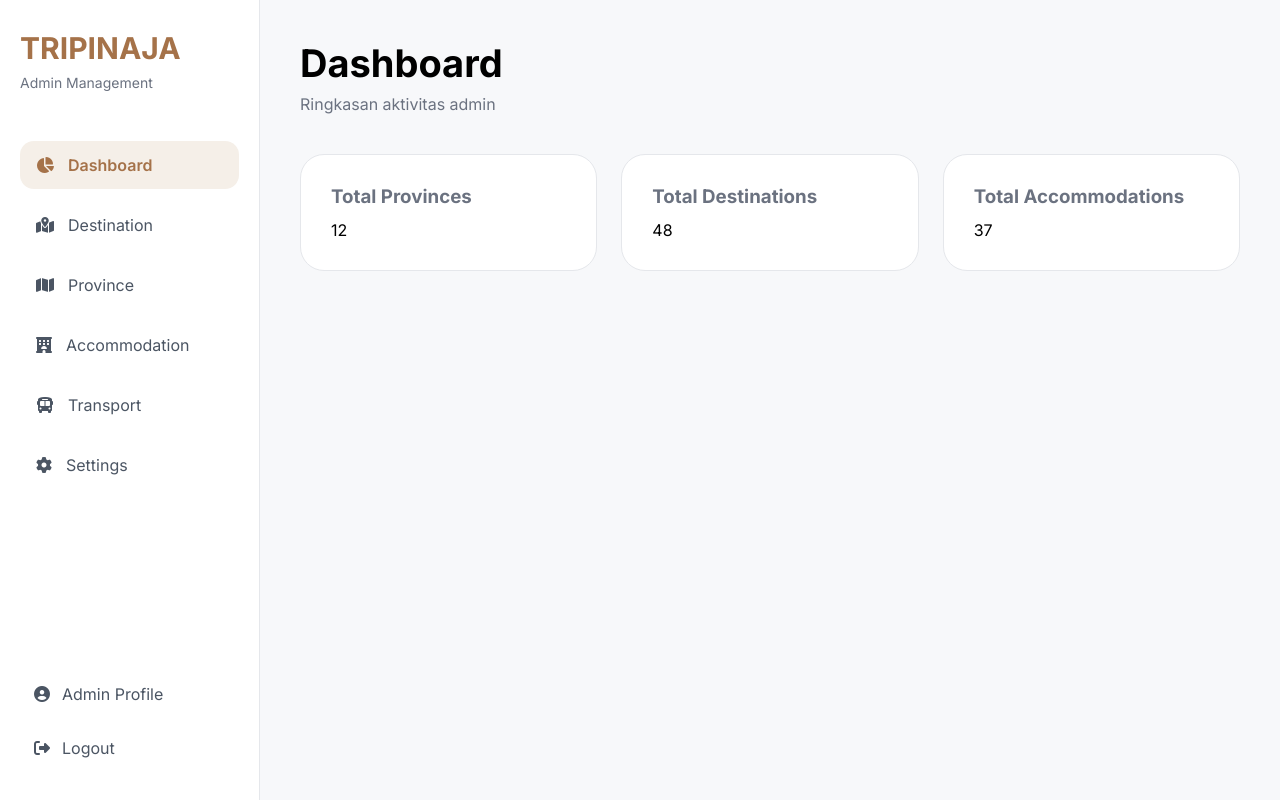
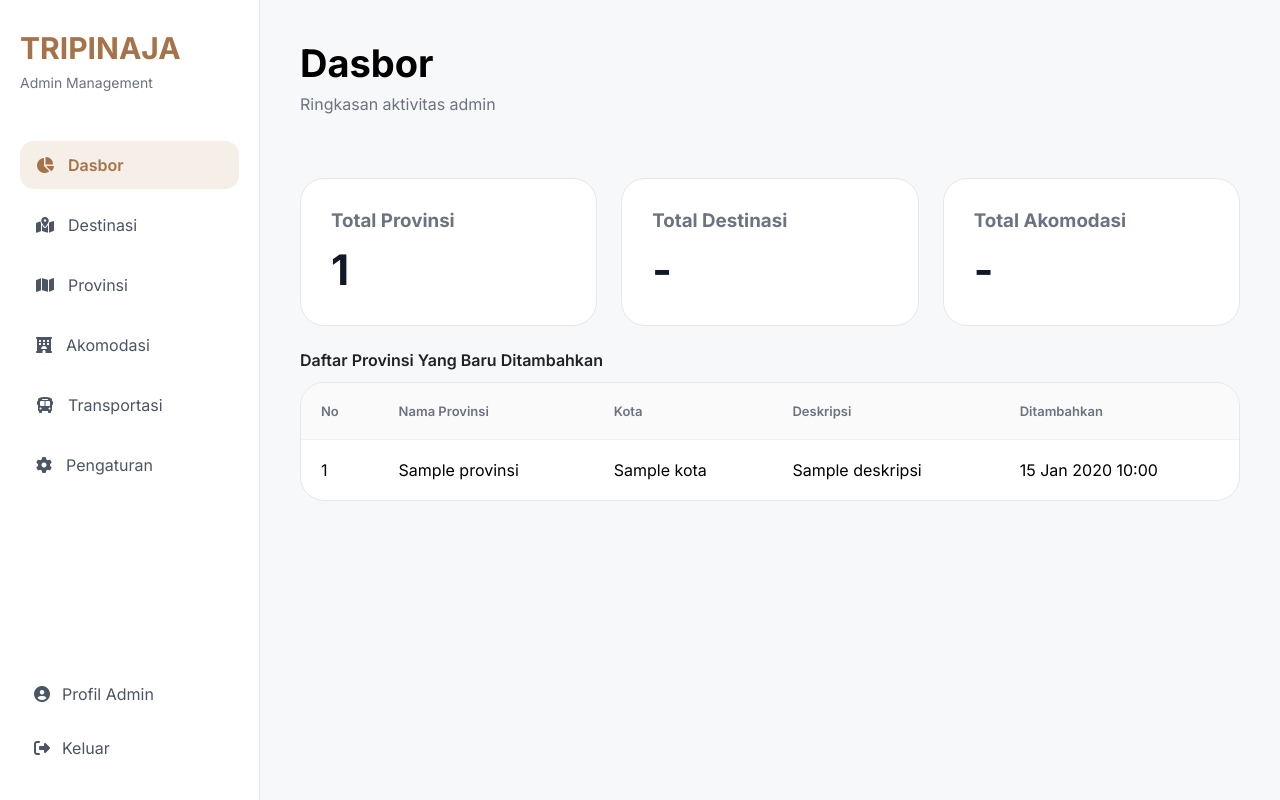
Before and after one commit to Akbarrzql/Java-OOP-Tubes-Kel1, a Spring app: template src/main/resources/templates/admin/dashboard-admin.html in a window 1280 px wide. Run offline with Thymeleaf, Linux system fonts and the light colour scheme; the template is opened without the code that fills it: most values are stand-ins (such as "Sample title", 1, 10 or a date in 2020); data that the repository does not hold is empty.

Commit message:
feat(dashboard): add province overview with recent data and Indonesian localization

```diff
--- a/src/main/resources/templates/admin/dashboard-admin.html
+++ b/src/main/resources/templates/admin/dashboard-admin.html
@@ -1,24 +1,12 @@
 <!DOCTYPE html>
-<html lang="id"
-      xmlns:th="http://www.thymeleaf.org">
+<html lang="id" xmlns:th="http://www.thymeleaf.org">
 
 <head>
-
     <meta charset="UTF-8">
-
-    <meta name="viewport"
-          content="width=device-width, initial-scale=1.0">
-
-    <title>
-        Admin Dashboard
-    </title>
-
-    <link rel="stylesheet"
-          th:href="@{/css/admin.css}">
-
-    <link rel="stylesheet"
-          href="https://cdnjs.cloudflare.com/ajax/libs/font-awesome/6.4.0/css/all.min.css">
-
+    <meta name="viewport" content="width=device-width, initial-scale=1.0">
+    <title>Dasbor Admin</title>
+    <link rel="stylesheet" th:href="@{/css/admin.css}">
+    <link rel="stylesheet" href="https://cdnjs.cloudflare.com/ajax/libs/font-awesome/6.4.0/css/all.min.css">
     <style>
         .feedback-message {
             padding: 12px 16px;
@@ -30,40 +18,59 @@
             align-items: center;
             gap: 10px;
         }
+
         .feedback-success {
             background-color: #e8f7ec;
             color: #16794c;
             border: 1px solid #bfe7cf;
         }
+
         .feedback-error {
             background-color: #fdecec;
             color: #b42318;
             border: 1px solid #f5c2c7;
         }
+
+        .dashboard-wrapper {
+            display: flex;
+            flex-direction: column;
+            gap: 24px;
+        }
+
+        .section-title {
+            font-size: 16px;
+            font-weight: 600;
+            color: #222;
+            margin-bottom: 12px;
+        }
+
+        .admin-stats {
+            margin-top: 0;
+        }
+
+        .admin-card span {
+            font-size: 42px;
+            font-weight: 700;
+            color: #111827;
+        }
     </style>
-
 </head>
 
 <body class="admin-body">
 
     <!-- SIDEBAR -->
-<div th:replace="fragments/admin-sidebar :: adminSidebar('dashboard')">
-</div>
+    <div th:replace="fragments/admin-sidebar :: adminSidebar('dashboard')"></div>
 
     <!-- MAIN -->
     <main class="main-content">
 
         <!-- TOPBAR -->
-    <div th:replace="
-        fragments/admin-topbar ::
-        adminTopbar(
-            'Dashboard',
-            'Ringkasan aktivitas admin'
-        )">
-    </div>
+        <div th:replace="fragments/admin-topbar :: adminTopbar('Dasbor', 'Ringkasan aktivitas admin')"></div>
 
-    <div style="padding: 0 32px;">
-        <!-- Static Feedback -->
+        <div class="dashboard-wrapper">
+
+            <!-- FEEDBACK -->
+            <div>
                 <div th:if="${success}" class="feedback-message feedback-success">
                     <i class="fas fa-check-circle"></i>
                     <span th:text="${success}"></span>
@@ -76,25 +83,51 @@
 
             <!-- STATS -->
             <section class="admin-stats">
+                <div class="admin-card">
+                    <h3>Total Provinsi</h3>
+                    <span th:text="${totalProvinsi}">0</span>
+                </div>
+                <div class="admin-card">
+                    <h3>Total Destinasi</h3>
+                    <span>-</span>
+                </div>
+                <div class="admin-card">
+                    <h3>Total Akomodasi</h3>
+                    <span>-</span>
+                </div>
+            </section>
 
-        <div class="admin-card">
-            <h3>Total Provinces</h3>
-            <span>12</span>
+            <!-- RECENT PROVINSI -->
+            <div>
+                <p class="section-title">Daftar Provinsi Yang Baru Ditambahkan</p>
+                <section class="table-wrapper">
+                    <table class="transport-table">
+                        <thead>
+                            <tr>
+                                <th>No</th>
+                                <th>Nama Provinsi</th>
+                                <th>Kota</th>
+                                <th>Deskripsi</th>
+                                <th>Ditambahkan</th>
+                            </tr>
+                        </thead>
+                        <tbody>
+                            <tr th:each="provinsi, iterStat : ${recentProvinsi}">
+                                <td th:text="${iterStat.count}"></td>
+                                <td th:text="${provinsi.nama}"></td>
+                                <td th:text="${provinsi.kota}"></td>
+                                <td th:text="${provinsi.deskripsi}"></td>
+                                <td th:text="${#temporals.format(provinsi.createdAt, 'dd MMM yyyy HH:mm')}"></td>
+                            </tr>
+                        </tbody>
+                    </table>
+                </section>
             </div>
 
-        <div class="admin-card">
-            <h3>Total Destinations</h3>
-            <span>48</span>
         </div>
-
-        <div class="admin-card">
-            <h3>Total Accommodations</h3>
-            <span>37</span>
-        </div>
-
-    </section>
 
     </main>
 
 </body>
+
 </html>
--- a/src/main/resources/templates/fragments/admin-sidebar.html
+++ b/src/main/resources/templates/fragments/admin-sidebar.html
@@ -1,11 +1,9 @@
 <!DOCTYPE html>
-<html lang="id"
-      xmlns:th="http://www.thymeleaf.org">
+<html lang="id" xmlns:th="http://www.thymeleaf.org">
 
 <body>
 
-<aside class="sidebar"
-       th:fragment="adminSidebar(activeMenu)">
+    <aside class="sidebar" th:fragment="adminSidebar(activeMenu)">
 
         <div>
 
@@ -21,71 +19,59 @@
             <!-- MENU -->
             <nav class="sidebar-menu">
 
-            <a th:href="@{/admin/dashboard}"
-               th:class="${activeMenu == 'dashboard'}
+                <a th:href="@{/admin/dashboard}" th:class="${activeMenu == 'dashboard'}
        ? 'sidebar-link active'
        : 'sidebar-link'">
 
                     <i class="fas fa-chart-pie"></i>
-                <span>Dashboard</span>
+                    <span>Dasbor</span>
 
                 </a>
 
-            <a th:href="@{/admin/destination}"
-               th:class="${activeMenu == 'destination'}
+                <a th:href="@{/admin/destination}" th:class="${activeMenu == 'destination'}
    ? 'sidebar-link active'
    : 'sidebar-link'">
 
                     <i class="fas fa-map-marked-alt"></i>
 
-                <span>Destination</span>
+                    <span>Destinasi</span>
 
                 </a>
 
-            <a th:href="@{/admin/province}"
-
-               class="sidebar-link"
-
+                <a th:href="@{/admin/province}" class="sidebar-link"
                     th:classappend="${activeMenu == 'province'} ? ' active'">
 
                     <i class="fas fa-map"></i>
 
-                <span>
-
-                    Province
-
-                </span>
+                    <span>Provinsi</span>
 
                 </a>
 
-            <a th:href="@{/admin/accommodation}"
-               th:class="${activeMenu == 'accommodation'}
+                <a th:href="@{/admin/accommodation}" th:class="${activeMenu == 'accommodation'}
    ? 'sidebar-link active'
    : 'sidebar-link'">
 
                     <i class="fas fa-hotel"></i>
 
-                <span>Accommodation</span>
+                    <span>Akomodasi</span>
 
                 </a>
 
-            <a th:href="@{/admin/transport}"
-               th:class="${activeMenu == 'transport'}
+                <a th:href="@{/admin/transport}" th:class="${activeMenu == 'transport'}
        ? 'sidebar-link active'
        : 'sidebar-link'">
 
                     <i class="fas fa-bus"></i>
-                <span>Transport</span>
+                    <span>Transportasi</span>
 
                 </a>
 
-            <a th:href="@{/admin/settings}"
-               th:class="${activeMenu == 'settings'}
+                <a th:href="@{/admin/settings}" th:class="${activeMenu == 'settings'}
        ? 'sidebar-link active'
        : 'sidebar-link'">
 
                     <i class="fas fa-cog"></i>
-                <span>Settings</span>
+                    <span>Pengaturan</span>
 
                 </a>
 
@@ -97,17 +83,16 @@
         <!-- FOOTER -->
         <div class="sidebar-footer">
 
-        <a th:href="@{/admin/profile}"
-           th:class="${activeMenu == 'profile'}
+            <a th:href="@{/admin/profile}" th:class="${activeMenu == 'profile'}
        ? 'sidebar-link active'
        : 'sidebar-link'">
                 <i class="fas fa-user-circle"></i>
-            Admin Profile
+                Profil Admin
             </a>
 
             <a th:href="@{/auth/logout}">
                 <i class="fas fa-sign-out-alt"></i>
-            Logout
+                Keluar
             </a>
 
         </div>
@@ -115,4 +100,5 @@
     </aside>
 
 </body>
+
 </html>
```
Also changed, not shown: src/main/java/com/tubes/pbo/controller/DashboardController.java (added, +29 -0 lines), src/main/java/com/tubes/pbo/controller/ViewController.java (+4 -4 lines), src/main/resources/templates/admin/province/province.html (+32 -30 lines). Lines whose indentation alone changed are shown as unchanged.
